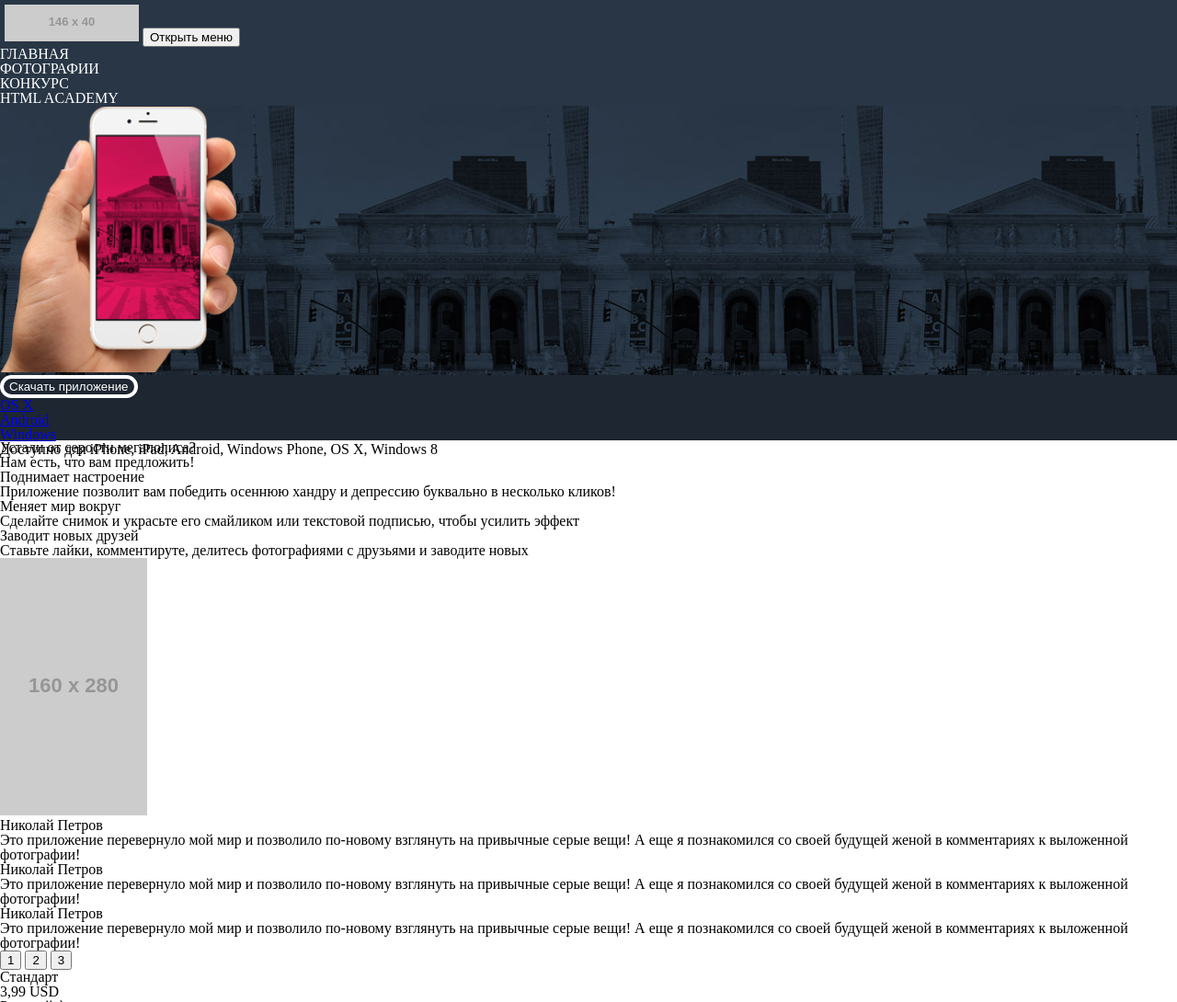
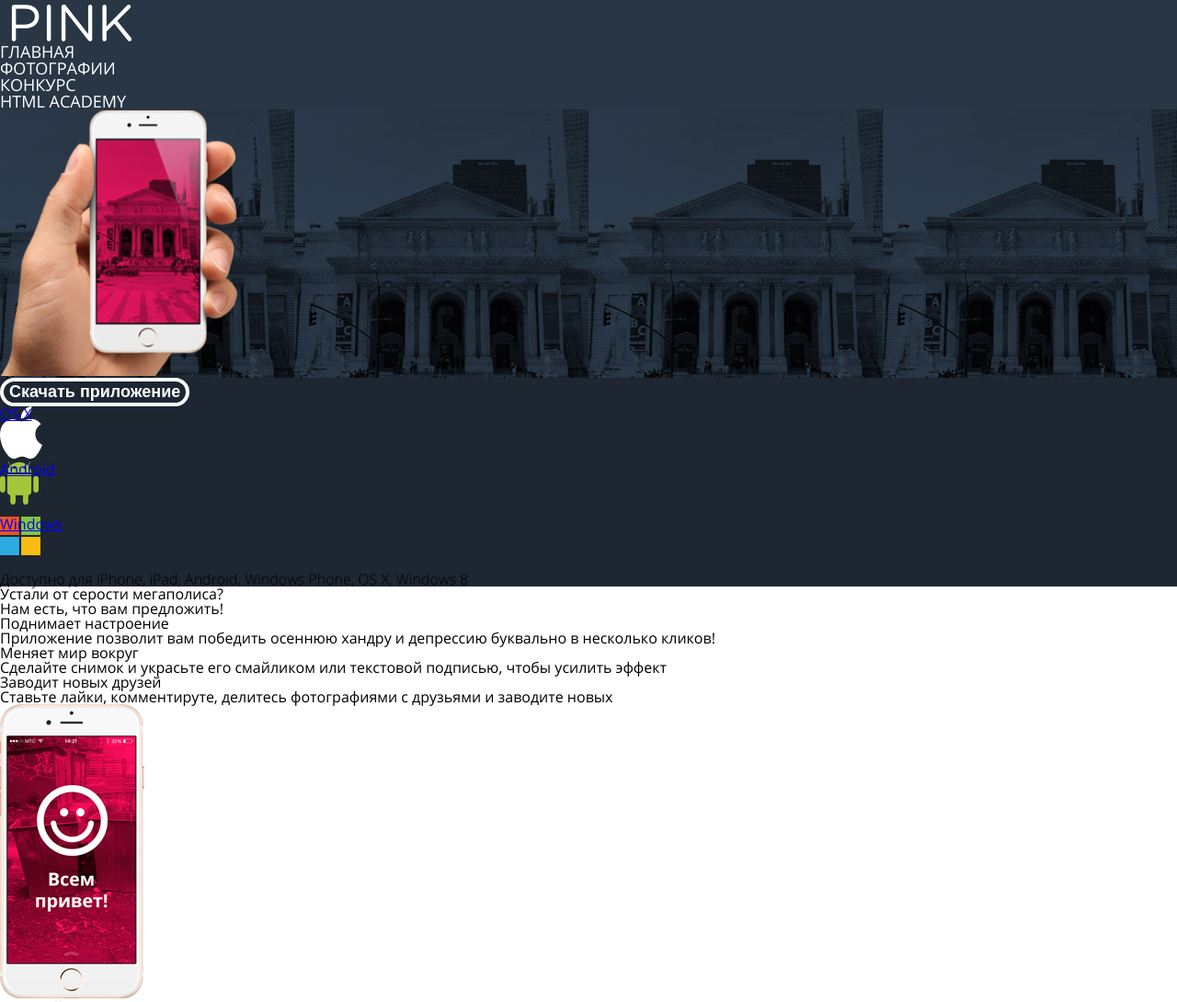
Before and after one commit to sitesmake/663115-pink-16, a website: page source/index.html in a window 1280 px wide. Shown: the top 1090 px of the page at 92% size. Drawn offline with nearby package versions, Linux system fonts and the light colour scheme; files that its build step writes are made by us from their sources; placeholder pictures from the web are drawn by us; files whose address does not match are found by name.

Commit message:
Add fonts

```diff
--- a/source/index.html
+++ b/source/index.html
@@ -9,10 +9,10 @@
     <header class="page-header">
       <div class="page-header__top top">
         <a class="top__logo">
-          <img class="top__logo-image" src="http://placehold.it/146x40" width="146" height="40" alt="Логотип Pink">
+          <img class="top__logo-image" src="/img/logo-pink-white-mobile.svg" width="146" height="40" alt="Логотип Pink">
         </a>
 
-        <button class="top__menu-toggle" type="button">Открыть меню</button>
+        <button class="top__menu-toggle" type="button">Открыть/закрыть меню</button>
       </div>
 
       <nav class="page-header__main-nav main-nav">
@@ -40,15 +40,15 @@
         </div>
         <div class="jumbotron__links">
           <button class="jumbotron__download-button">Скачать приложение</button>
-          <ul class="jumboton__os-list">
-            <li class="jumboton__os-element">
-              <a class="jumboton__os-link jumboton__os-link--osx" href="https://itunes.apple.com/">OS X</a>
+          <ul class="jumbotron__os-list">
+            <li class="jumbotron__os-element">
+              <a class="jumbotron__os-link jumbotron__os-link--osx" href="https://itunes.apple.com/">OS X</a>
             </li>
-            <li class="jumboton__os-element">
-              <a class="jumboton__os-link jumboton__os-link--android" href="https://play.google.com/">Android</a>
+            <li class="jumbotron__os-element">
+              <a class="jumbotron__os-link jumbotron__os-link--android" href="https://play.google.com/">Android</a>
             </li>
-            <li class="jumboton__os-element">
-              <a class="jumboton__os-link jumboton__os-link--windows" href="https://www.microsoft.com/store/">Windows</a>
+            <li class="jumbotron__os-element">
+              <a class="jumbotron__os-link jumbotron__os-link--windows" href="https://www.microsoft.com/store/">Windows</a>
             </li>
           </ul>
           <p class="jumbotron__text">Доступно для iPhone, iPad, Android, Windows Phone, OS X, Windows 8</p>
@@ -79,7 +79,7 @@
           </li>
         </ul>
         <div class="features__image">
-          <img src="http://placehold.it/160x280" width="160" height="280" alt="Скриншот Приложения Pink">
+          <img src="/img/iphone-screen-mobile@1x.png" width="157" height="320" alt="Скриншот Приложения Pink">
         </div>
       </section>
 
--- a/source/sass/features.scss
+++ b/source/sass/features.scss
@@ -0,0 +1,13 @@
+.features {
+  &__problem-solving-element {
+    color: $primary-color;
+  }
+
+  &__details-title {
+    color: #000;
+  }
+
+  &__details-description {
+    color: $primary-color;
+  }
+}
--- a/source/sass/jumbotron.scss
+++ b/source/sass/jumbotron.scss
@@ -1,5 +1,5 @@
 .jumbotron {
-  height: 364px;
+  // height: 364px;
   background-color: $third-color;
 
   &__visual {
@@ -11,14 +11,30 @@
     border: 4px solid $secondary-color;
     border-radius: 50px;
     background: none;
+    font-size: 18px;
+    font-weight: bold;
+  }
+
+  &__os-link {
+    width: 60px;
+    height: 60px;
+    display: block;
   }
 
   &__os-link--osx {
-    background-image: url(/img/logo-apple.svg);
-    display: none;
-    width: 200px;
-    height: 200px;
-    font-size: 200px;
+    background: url(/img/logo-apple.svg) no-repeat;
+  }
+
+  &__os-link--android {
+    background: url(/img/logo-android.svg) no-repeat;
+  }
+
+  &__os-link--windows {
+    background: url(/img/logo-microsoft.svg) no-repeat;
+  }
+
+  &__text {
+    font-weight: 300;
   }
 
 }
--- a/source/sass/main-nav.scss
+++ b/source/sass/main-nav.scss
@@ -3,5 +3,6 @@
     color: $secondary-color;
     text-decoration: none;
     text-transform: uppercase;
+    font-size: 18px;
   }
 }
--- a/source/sass/style.scss
+++ b/source/sass/style.scss
@@ -2,7 +2,36 @@ $primary-color: #283645;
 $secondary-color: #fff;
 $third-color: #1d2631;
 
+@font-face {
+  font-family: "Open Sans";
+  src: url("/fonts/opensans.woff2") format("woff2");
+  src: url("/fonts/opensans.woff") format("woff");
+  font-weight: normal;
+  font-style: normal;
+}
+
+@font-face {
+  font-family: "Open Sans";
+  src: url("/fonts/opensansbold.woff2") format("woff2");
+  src: url("/fonts/opensansbold.woff") format("woff");
+  font-weight: bold;
+  font-style: normal;
+}
+
+@font-face {
+  font-family: "Open Sans";
+  src: url("/fonts/opensanslight.woff2") format("woff2");
+  src: url("/fonts/opensanslight.woff") format("woff");
+  font-weight: 300;
+  font-style: normal;
+}
+
 @import "reset";
 @import "page-header";
+@import "top";
 @import "main-nav";
 @import "jumbotron";
+
+body {
+  font-family: "Open Sans", "Arial", sans-serif;
+}
--- a/source/sass/top.scss
+++ b/source/sass/top.scss
@@ -1,2 +1,9 @@
 .top {
+  &__menu-toggle {
+    background: url('/img/icon-menu-cross.svg');
+    background-repeat: no-repeat;
+    border: none;
+    font-size: 0;
+    padding: 0;
+  }
 }
```
